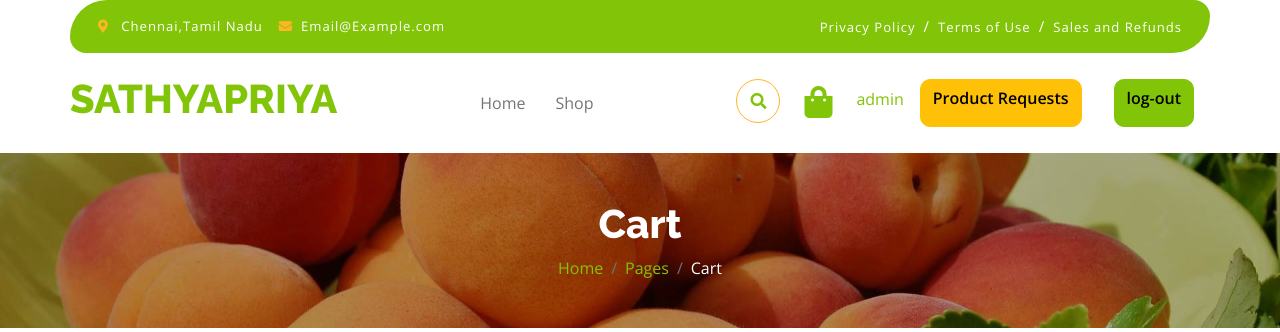
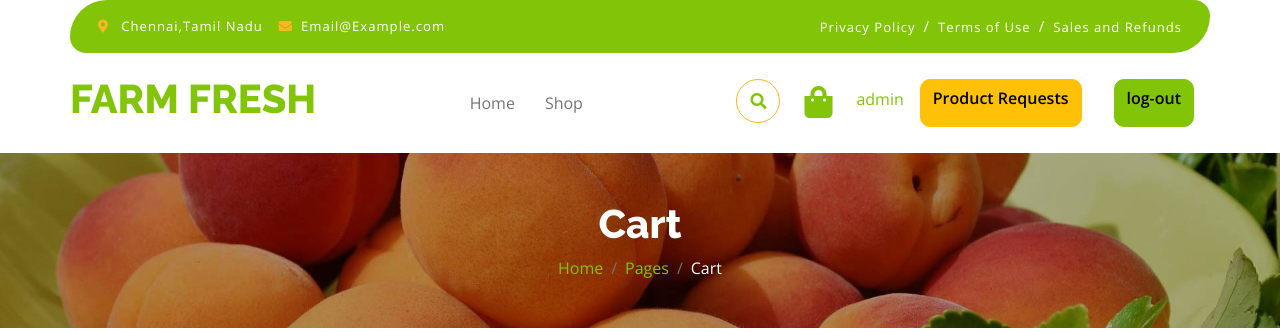
Before and after one commit to Dillirani20/organic-ecommerce, a Django app: page /cart_view/ in a window 1280 px wide. Shown: the top 332 px of the page. Run offline with Django 4.2, Linux system fonts and the light colour scheme; a user stored in the database is signed in; data comes from the database, SQL or seed files in the repository; some libraries are stand-ins or nearby versions.

Commit message:
Initial commit

```diff
--- a/templates/base.html
+++ b/templates/base.html
@@ -3,7 +3,7 @@
 
 <head>
     <meta charset="utf-8">
-    <title>SATHYAPRIYA</title>
+    <title>OrganicFarm</title>
     <meta content="width=device-width, initial-scale=1.0" name="viewport">
     <meta content="" name="keywords">
     <meta content="" name="description">
@@ -58,7 +58,7 @@
         <div class="container px-0">
             <nav class="navbar navbar-light bg-white navbar-expand-xl">
                 <a href="index.html" class="navbar-brand">
-                    <h1 class="text-primary display-6">SATHYAPRIYA</h1>
+                    <h1 class="text-primary display-6">FARM FRESH</h1>
                 </a>
                 <button class="navbar-toggler py-2 px-3" type="button" data-bs-toggle="collapse"
                     data-bs-target="#navbarCollapse">
```
